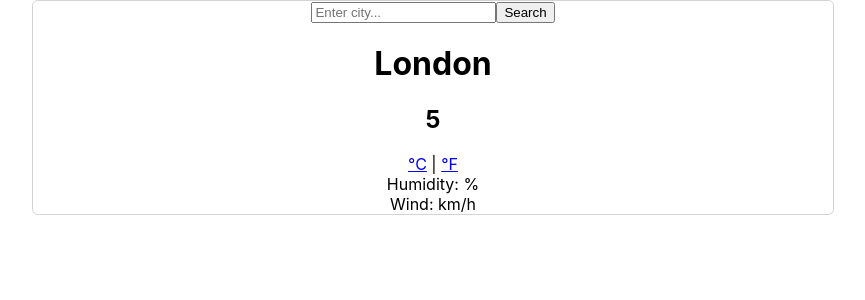
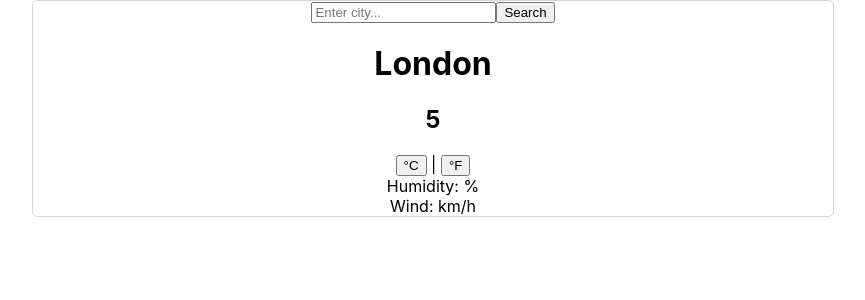
Before and after one commit to KrisTenFour/weather-react, a React (Create React App) app: page / in a window 1280 px wide. Shown: the top 300 px of the page, without its empty margins (207-1072 px from the left). Built offline with nearby package versions, Linux system fonts and the light colour scheme.

Commit message:
Change empty links to buttons

```diff
--- a/src/Temperature.js
+++ b/src/Temperature.js
@@ -11,7 +11,7 @@ export default function Temperature() {
                 <div className="grid-temp-unit">
                     <h2>{weatherData.temperature}</h2>
                     <span>
-                        <a href="#">°C</a> | <a href="#">°F</a>
+                        <button>°C</button> | <button href="#">°F</button>
                     </span>
                 </div>
             </div>
```
